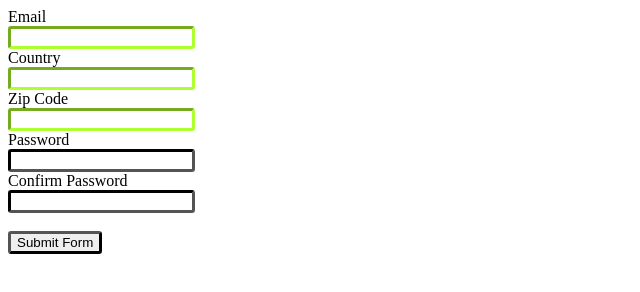
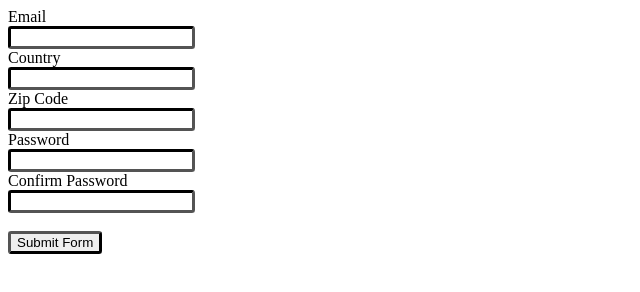
Before and after one commit to TegaBC/live-form-validation, a plain HTML site: page index.html in a window 1280 px wide. Shown: the whole page, without its empty margins (0-640 px from the left). Drawn offline with Linux system fonts and the light colour scheme.

Commit message:
added required form inputs

```diff
--- a/index.html
+++ b/index.html
@@ -13,19 +13,19 @@
 <body>
     <form action="#">
         <label for="email">Email</label> <br>
-        <input name="email" type="email"> <br>
+        <input name="email" type="email" required> <br>
 
         <label for="country">Country</label> <br>
-        <input type="text" name="country" > <br>
+        <input type="text" name="country" required> <br>
 
         <label for="zip">Zip Code</label> <br>
-        <input type="text" name="zip" > <br>
+        <input type="text" name="zip" required> <br>
 
         <label for="password">Password</label> <br>
-        <input type="password" name="password" required id="password" minlength="2"> <br>
+        <input type="password" name="password" required id="password" minlength="5"> <br>
 
         <label for="password-confirmation">Confirm Password</label> <br>
-        <input type="password" name="password-confirmation" required id="password-confirm" minlength="2"> <br>
+        <input type="password" name="password-confirmation" required id="password-confirm" minlength="5"> <br>
         <br>
         <input type="submit" value="Submit Form" id="submit">
     </form>
```
